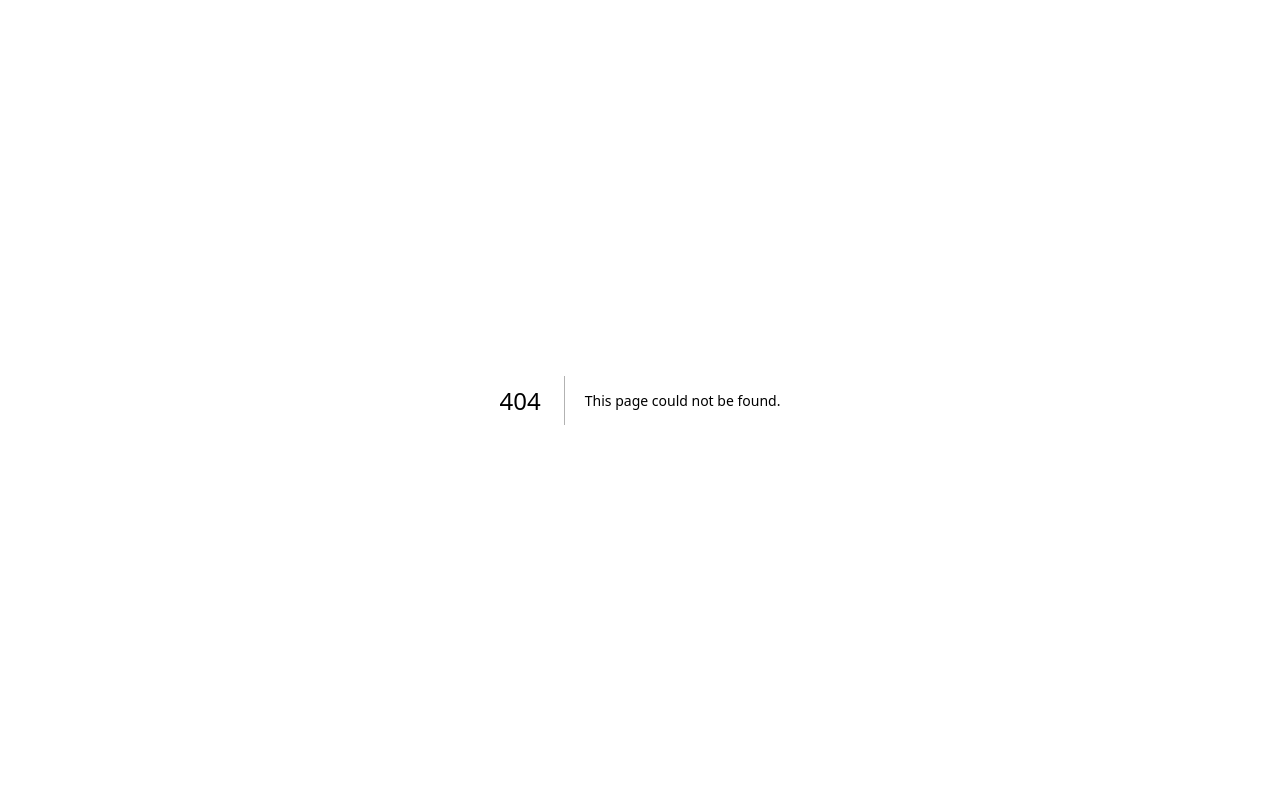
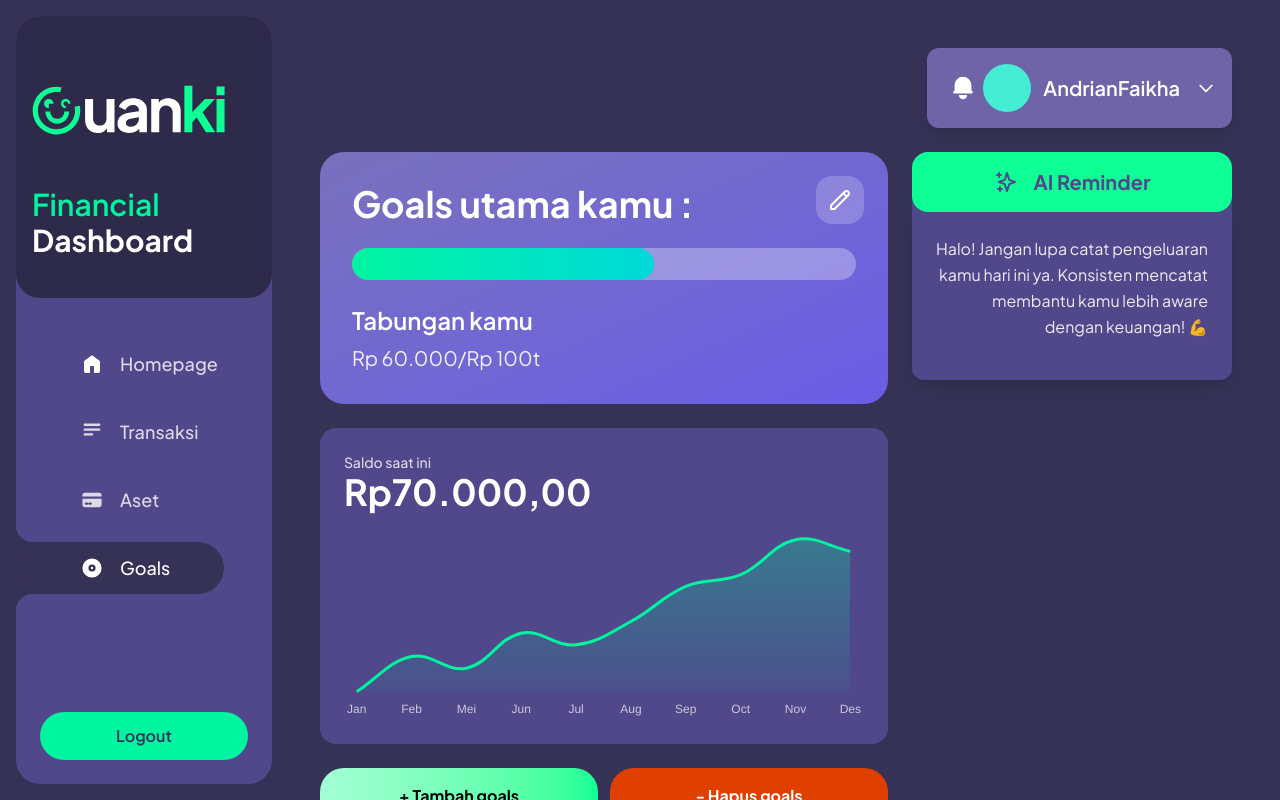
Before and after one commit to santaimany/CUANKI, a Next.js app: page /dashboard/goals in a window 1280 px wide. Before the commit this address had no page. Built offline with nearby package versions, Linux system fonts and the light colour scheme.

Commit message:
feat(goals): implement GoalsPage with GoalHeader, GoalList, and integrate SavingsChart and AIReminder components

```diff
--- /dev/null
+++ b/src/app/(dashboard)/dashboard/goals/page.tsx
@@ -0,0 +1,53 @@
+'use client';
+import React from 'react';
+import { GoalHeader, GoalList } from '@/components/dashboard/goals';
+import SavingsChart from '@/components/dashboard/SavingsChart';
+import UserProfile from '@/components/dashboard/UserProfile';
+import AIReminder from '@/components/dashboard/AIReminder';
+
+export default function GoalsPage() {
+  return (
+    <div className="min-h-screen bg-[#363256] p-6">
+      <div className="max-w-[1600px] mx-auto">
+        {/* Header with User Profile */}
+        <div className="flex justify-end mb-6">
+          <UserProfile />
+        </div>
+
+        {/* Main Content - 2 Column Layout */}
+        <div className="flex gap-6">
+          {/* Left Column - Main Content */}
+          <div className="flex-1 space-y-6">
+            {/* Goal Header with Progress */}
+            <GoalHeader
+              goalName="Tabungan kamu"
+              currentAmount={60000}
+              targetAmount={100000}
+            />
+
+            {/* Savings Chart */}
+            <SavingsChart />
+
+            {/* Action Buttons */}
+            <div className="flex gap-3">
+              <button className="flex-1 bg-gradient-to-r from-[#A3FFD6] to-[#0EFF95] border-b-2 border-white text-black font-bold py-4 rounded-3xl hover:shadow-lg transition-all">
+                + Tambah goals
+              </button>
+              <button className="flex-1 bg-[#DF4000] border-b-2 border-[#8B2800] text-white font-bold py-4 rounded-3xl hover:shadow-lg transition-all">
+                - Hapus goals
+              </button>
+            </div>
+
+            {/* Goal List */}
+            <GoalList />
+          </div>
+
+          {/* Right Column - AI Reminder */}
+          <div className="w-80 flex-shrink-0">
+            <AIReminder />
+          </div>
+        </div>
+      </div>
+    </div>
+  );
+}
--- a/src/app/(dashboard)/dashboard/page.tsx
+++ b/src/app/(dashboard)/dashboard/page.tsx
@@ -4,7 +4,7 @@
 import Streak from '@/components/dashboard/homepage/Streak';
 import BalanceOverview from '@/components/dashboard/homepage/BalanceOverview';
 import SpendingBreakdown from '@/components/dashboard/homepage/SpendingBreakdown';
-import SavingsChart from '@/components/dashboard/homepage/SavingsChart';
+import SavingsChart from '@/components/dashboard/SavingsChart';
 import CalendarView from '@/components/dashboard/homepage/CalendarView';
 import MyAccounts from '@/components/dashboard/homepage/card/MyAccount';
 import TransactionHistoryList from '@/components/dashboard/homepage/TransactionHistory';
--- /dev/null
+++ b/src/components/dashboard/goals/GoalHeader.tsx
@@ -0,0 +1,48 @@
+'use client';
+import React from 'react';
+
+interface GoalHeaderProps {
+  goalName: string;
+  currentAmount: number;
+  targetAmount: number;
+}
+
+const GoalHeader: React.FC<GoalHeaderProps> = ({ goalName, currentAmount, targetAmount }) => {
+  const percentage = Math.min((currentAmount / targetAmount) * 100, 100);
+
+  return (
+    <div className="bg-gradient-to-br from-[#7971BC] to-[#6B5CE7] rounded-3xl p-8 mb-6 relative">
+      {/* Edit Icon */}
+      <button className="absolute top-6 right-6 w-12 h-12 bg-white/20 rounded-2xl flex items-center justify-center hover:bg-white/30 transition-colors">
+        <svg className="w-6 h-6 text-white" fill="none" stroke="currentColor" viewBox="0 0 24 24">
+          <path strokeLinecap="round" strokeLinejoin="round" strokeWidth={2} d="M15.232 5.232l3.536 3.536m-2.036-5.036a2.5 2.5 0 113.536 3.536L6.5 21.036H3v-3.572L16.732 3.732z" />
+        </svg>
+      </button>
+
+      <div className="space-y-6">
+        {/* Title */}
+        <h2 className="text-white text-4xl font-bold">Goals utama kamu :</h2>
+
+        {/* Progress Bar */}
+        <div className="relative">
+          <div className="w-full h-8 bg-white/30 rounded-full overflow-hidden">
+            <div
+              className="h-full bg-gradient-to-r from-[#00F5A0] to-[#00D9D9] rounded-full transition-all duration-500"
+              style={{ width: `${percentage}%` }}
+            />
+          </div>
+        </div>
+
+        {/* Goal Name & Amount */}
+        <div>
+          <h3 className="text-white text-2xl font-semibold mb-2">{goalName}</h3>
+          <p className="text-white/90 text-xl">
+            Rp {currentAmount.toLocaleString('id-ID')}/Rp {(targetAmount / 1000).toFixed(0)}t
+          </p>
+        </div>
+      </div>
+    </div>
+  );
+};
+
+export default GoalHeader;
--- /dev/null
+++ b/src/components/dashboard/goals/GoalList.tsx
@@ -0,0 +1,90 @@
+'use client';
+import React from 'react';
+
+interface GoalItemProps {
+  id: string;
+  name: string;
+  target: number;
+  targetDate: string;
+  currentAmount: number;
+  icon?: string;
+}
+
+interface GoalListProps {
+  goals?: GoalItemProps[];
+}
+
+const GoalList: React.FC<GoalListProps> = ({ goals }) => {
+  const defaultGoals: GoalItemProps[] = [
+    {
+      id: '1',
+      name: 'Beli motor W175',
+      target: 60000,
+      targetDate: '10 November 2026',
+      currentAmount: 60000,
+    },
+  ];
+
+  const displayGoals = goals || defaultGoals;
+
+  const calculatePercentage = (current: number, target: number) => {
+    return Math.min((current / target) * 100, 100);
+  };
+
+  const formatTarget = (target: number) => {
+    if (target >= 1000) {
+      return `${(target / 1000).toFixed(0)}t`;
+    }
+    return target.toLocaleString('id-ID');
+  };
+
+  return (
+    <div className="space-y-4">
+      {displayGoals.map((goal) => {
+        const percentage = calculatePercentage(goal.currentAmount, goal.target);
+
+        return (
+          <div
+            key={goal.id}
+            className="bg-gradient-to-br from-[#7971BC] to-[#6B5CE7] rounded-3xl p-6 shadow-lg"
+          >
+            <div className="flex items-start justify-between mb-4">
+              <div className="flex items-center gap-4">
+                {/* Icon */}
+                <div className="w-14 h-14 bg-[#5A4FCF] rounded-full flex items-center justify-center">
+                  <svg className="w-7 h-7 text-white" fill="currentColor" viewBox="0 0 20 20">
+                    <path d="M8 16.5a1.5 1.5 0 11-3 0 1.5 1.5 0 013 0zM15 16.5a1.5 1.5 0 11-3 0 1.5 1.5 0 013 0z" />
+                    <path d="M3 4a1 1 0 00-1 1v10a1 1 0 001 1h1.05a2.5 2.5 0 014.9 0H10a1 1 0 001-1V5a1 1 0 00-1-1H3zM14 7a1 1 0 00-1 1v6.05A2.5 2.5 0 0115.95 16H17a1 1 0 001-1v-5a1 1 0 00-.293-.707l-2-2A1 1 0 0015 7h-1z" />
+                  </svg>
+                </div>
+
+                {/* Name & Target Date */}
+                <div>
+                  <h3 className="text-white text-2xl font-bold">{goal.name}</h3>
+                  <p className="text-white/80 text-base">Target : {goal.targetDate}</p>
+                </div>
+              </div>
+
+              {/* Amount */}
+              <div className="text-right">
+                <p className="text-white text-xl font-bold">
+                  Rp {goal.currentAmount.toLocaleString('id-ID')}/Rp {formatTarget(goal.target)}
+                </p>
+              </div>
+            </div>
+
+            {/* Progress Bar */}
+            <div className="relative w-full h-4 bg-white/30 rounded-full overflow-hidden">
+              <div
+                className="absolute top-0 left-0 h-full bg-[#00F5A0] rounded-full transition-all duration-500"
+                style={{ width: `${percentage}%` }}
+              />
+            </div>
+          </div>
+        );
+      })}
+    </div>
+  );
+};
+
+export default GoalList;
--- /dev/null
+++ b/src/components/dashboard/goals/index.ts
@@ -0,0 +1,2 @@
+export { default as GoalHeader } from './GoalHeader';
+export { default as GoalList } from './GoalList';
```
Also changed, not shown: src/components/dashboard/SavingsChart.tsx (renamed from src/components/dashboard/homepage/SavingsChart.tsx).
